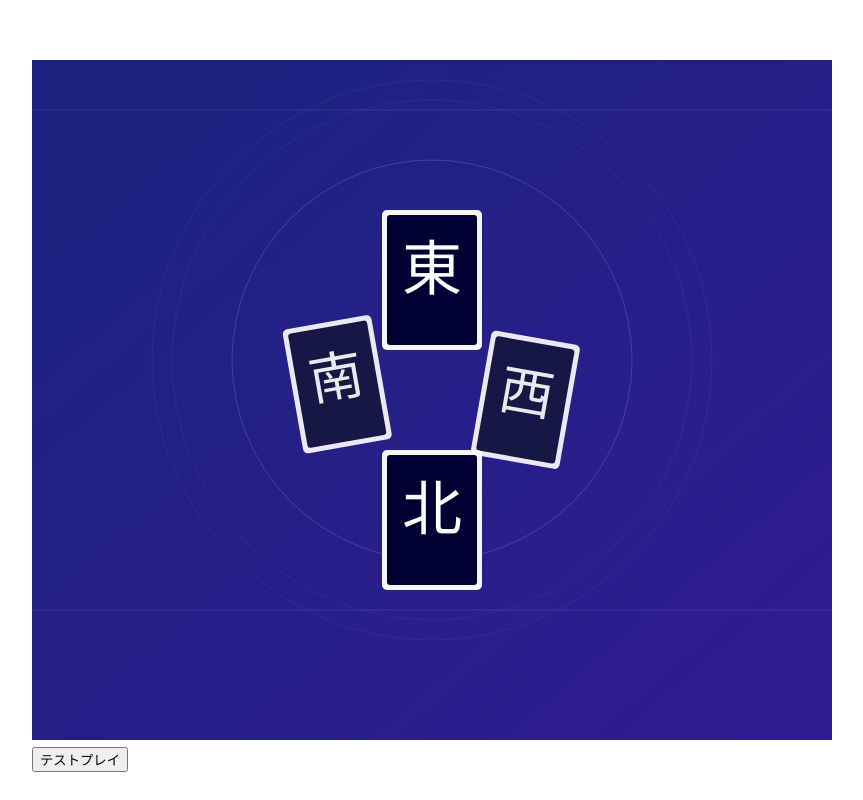
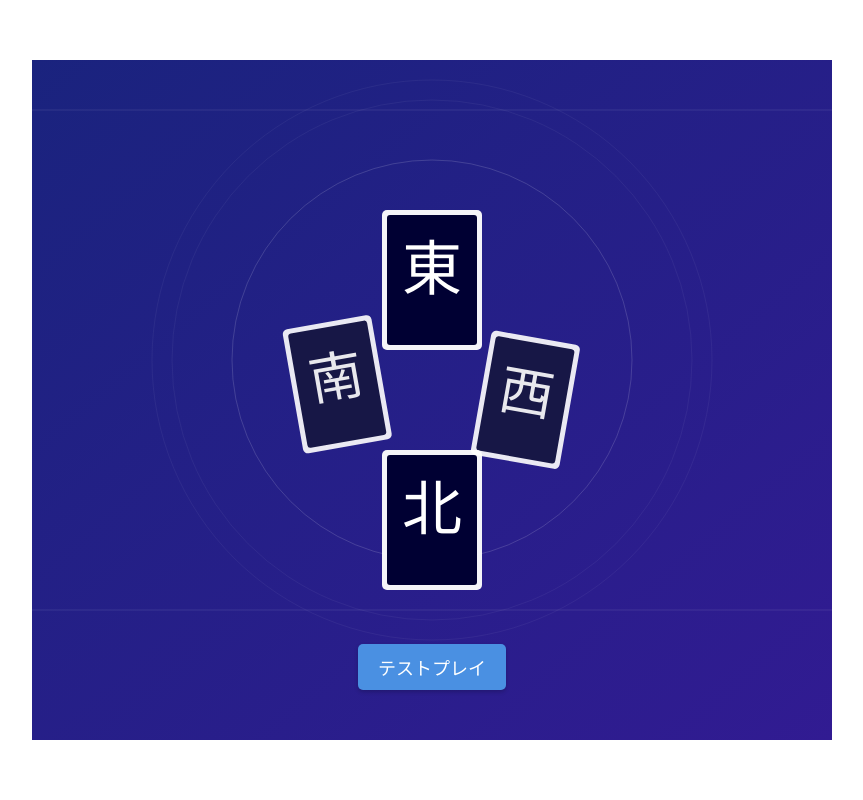
Before and after one commit to dahlia1209/WebMajiang-client, a Vue app: page / in a window 1280 px wide. Shown: the whole page, without its empty margins (0-863 px from the left). Built offline with nearby package versions, Linux system fonts and the light colour scheme.

Commit message:
20250317 1449 タイトル画面のデザイン更新 #8 ボード画面のデザイン更新 #9

```diff
--- a/src/components/PlayerAction.vue
+++ b/src/components/PlayerAction.vue
@@ -1,27 +1,119 @@
 <script setup lang="ts">
-
 const props = defineProps<{
-  condition:boolean,
-  displayName:string,
-  actionName:string,
+  condition: boolean,
+  displayName: string,
+  actionName: string,
 }>()
-
 </script>
 
 <template>
-    <button v-if="condition" @click="$emit('actionBy')" :class="[ props.actionName]" >{{ props.displayName }}</button>
+  <button v-if="condition" @click="$emit('actionBy')" :class="['action-button', props.actionName]">
+    {{ props.displayName }}
+  </button>
 </template>
 
 <style scoped>
+.action-button {
+  display: inline-flex;
+  align-items: center;
+  justify-content: center;
+  padding: 8px 16px;
+  margin: 0 5px;
+  min-width: 80px;
+  border: none;
+  border-radius: 6px;
+  font-weight: 600;
+  font-size: 16px;
+  color: white;
+  cursor: pointer;
+  transition: all 0.2s ease;
+  box-shadow: 0 2px 4px rgba(0, 0, 0, 0.2);
+  position: relative;
+  overflow: hidden;
+}
+
+.action-button::after {
+  content: '';
+  position: absolute;
+  top: 0;
+  left: 0;
+  width: 100%;
+  height: 100%;
+  background: rgba(255, 255, 255, 0.1);
+  opacity: 0;
+  transition: opacity 0.2s ease;
+}
+
+.action-button:hover::after {
+  opacity: 1;
+}
+
+.action-button:active {
+  transform: translateY(2px);
+  box-shadow: 0 1px 2px rgba(0, 0, 0, 0.2);
+}
+
+/* アクションタイプ別のスタイル */
+.hule {
+  background-color: #e74c3c; /* 赤 - アガリ */
+}
+
+.chi {
+  background-color: #3498db; /* 青 - チー */
+}
+
+.peng {
+  background-color: #2ecc71; /* 緑 - ポン */
+}
+
+.gang {
+  background-color: #9b59b6; /* 紫 - カン */
+}
+
+.lizhi {
+  background-color: #f39c12; /* オレンジ - リーチ */
+}
+
+.cancel {
+  background-color: #7f8c8d; /* グレー - キャンセル */
+}
+
+/* 麻雀テーマのダークモード対応 */
+@media (prefers-color-scheme: dark) {
+  .action-button {
+    box-shadow: 0 2px 4px rgba(0, 0, 0, 0.4);
+  }
+}
+
+/* アニメーションエフェクト */
+@keyframes pulse {
+  0% { transform: scale(1); }
+  50% { transform: scale(1.05); }
+  100% { transform: scale(1); }
+}
+
+.hule:hover {
+  animation: pulse 0.6s ease-in-out infinite;
+}
+
+/* レスポンシブ対応 */
+@media (max-width: 768px) {
+  .action-button {
+    padding: 6px 12px;
+    font-size: 14px;
+    min-width: 60px;
+  }
+}
+
+/* メインプレイヤーアクションコンテナ */
 .main-player-action {
   display: flex;
   margin-left: auto;
   padding-bottom: 10px;
-  font-size: 30px;
-}
-
-.main-player-action button  {
-  font-size: inherit;
+  font-size: 16px;
+  gap: 10px;
+  flex-wrap: wrap;
+  justify-content: center;
 }
 
 .hidden {
--- a/src/components/Title.vue
+++ b/src/components/Title.vue
@@ -12,13 +12,44 @@ const kaiju=()=>{
     s.value.mode=1
     gameStore.settings=s.value
 }
-
-
-
 </script>
 
 <template>
-    <img src="../assets/titleImg.svg" />
-    <button @click="kaiju()" class="testplay">テストプレイ</button>
+    <div class="title-container">
+        <img src="../assets/titleImg.svg" class="title-image" />
+        <button @click="kaiju()" class="testplay">テストプレイ</button>
+    </div>
+</template>
 
-</template>
+<style scoped>
+.title-container {
+    position: relative;
+    width: 800px;
+    height: 680px;
+}
+
+.title-image {
+    width: 100%;
+    height: 100%;
+}
+
+.testplay {
+    position: absolute;
+    bottom: 50px;
+    left: 50%;
+    transform: translateX(-50%);
+    padding: 10px 20px;
+    font-size: 1.2em;
+    background-color: #4a90e2;
+    color: white;
+    border: none;
+    border-radius: 5px;
+    cursor: pointer;
+    box-shadow: 0 2px 4px rgba(0, 0, 0, 0.2);
+    transition: background-color 0.3s;
+}
+
+.testplay:hover {
+    background-color: #357ae8;
+}
+</style>
--- a/src/components/WebsocketHandler.vue
+++ b/src/components/WebsocketHandler.vue
@@ -55,3 +55,7 @@ watch([
 })
 
 </script>
+
+<template>
+  <!-- このコンポーネントは視覚的に何も表示せず、WebSocket通信のみを処理します -->
+</template>
```
